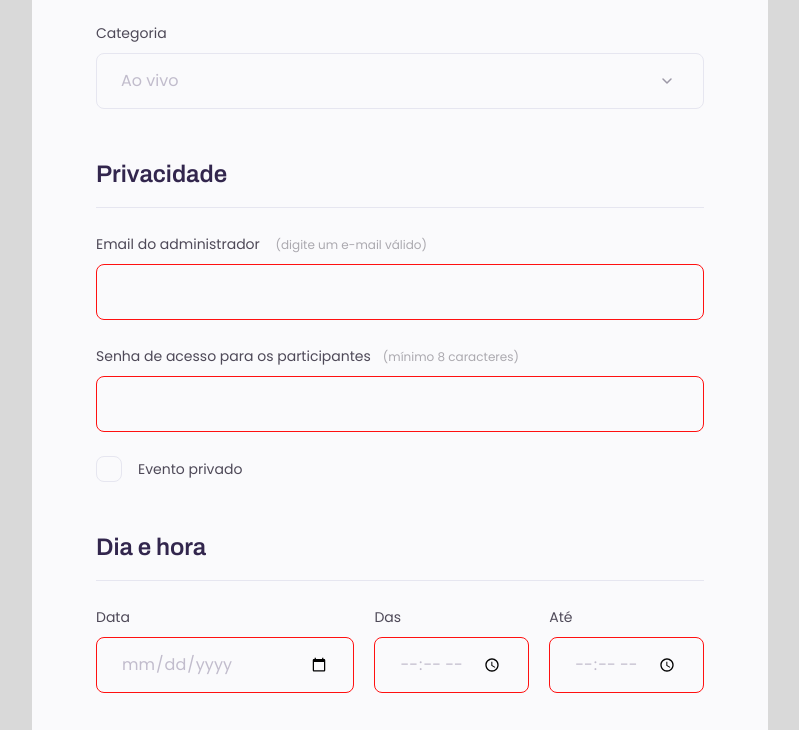
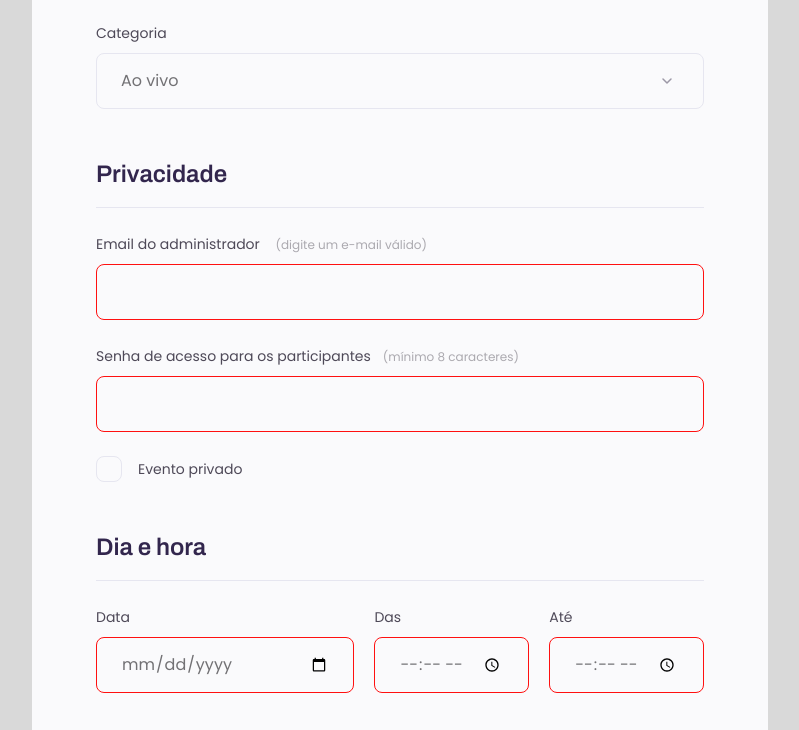
Before and after one commit to JulianaM99/projeto.event-form, a plain HTML site: page Projeto 05 - Form. Evento/index.html in a window 1280 px wide. Shown: the part 950-1680 px from the top of the page, without its empty margins (240-1039 px from the left). Drawn offline with Linux system fonts and the light colour scheme.

Commit message:
Update style.css

```diff
--- a/Projeto 05 - Form. Evento/style.css
+++ b/Projeto 05 - Form. Evento/style.css
@@ -114,7 +114,7 @@ fieldset legend {
   height: 56px;
   padding: 0 24px;
 
-  color: #C1BCCC;
+  color: #727174;
   font-size: 16px;
   line-height: 26px;
 }
```
